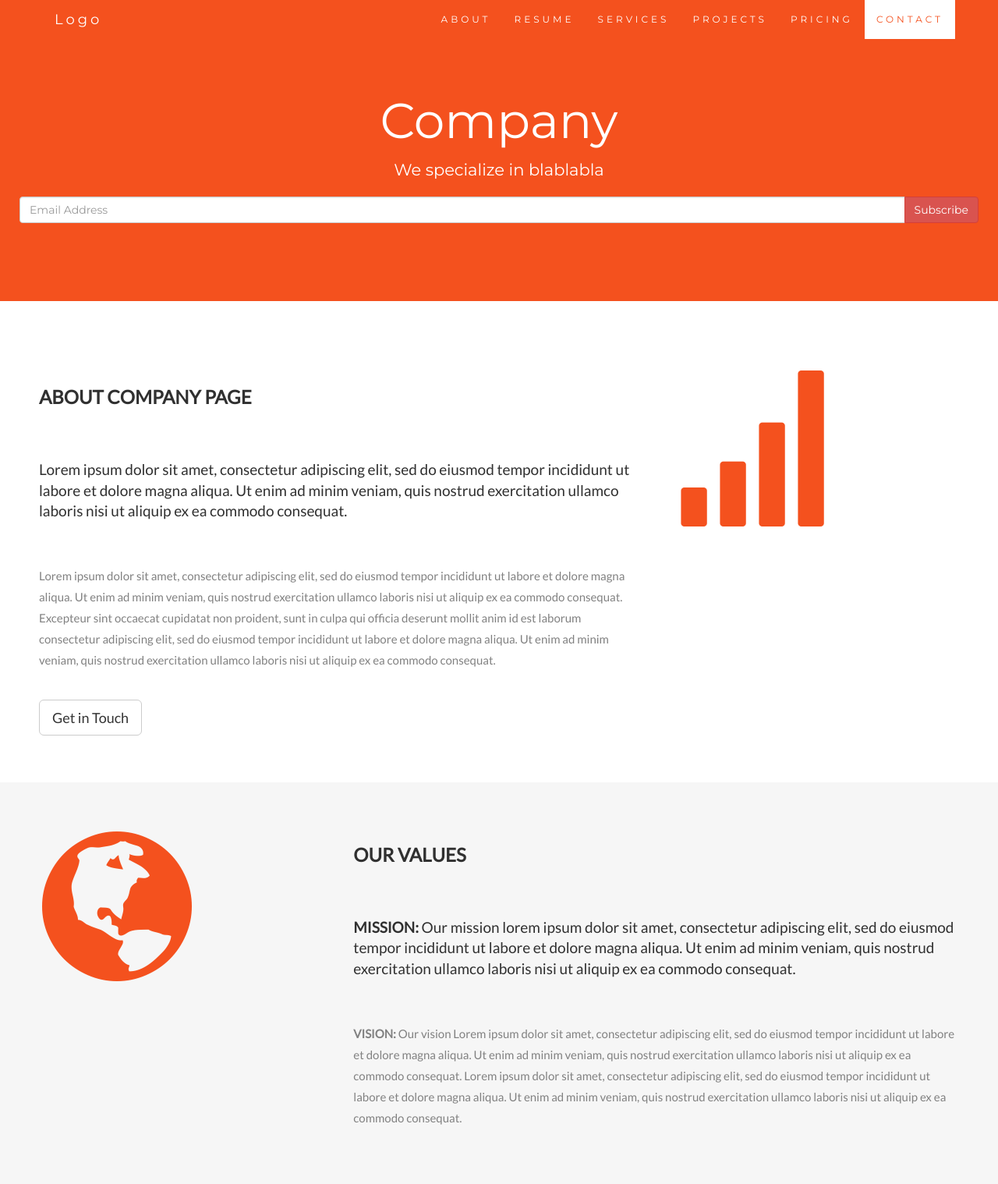
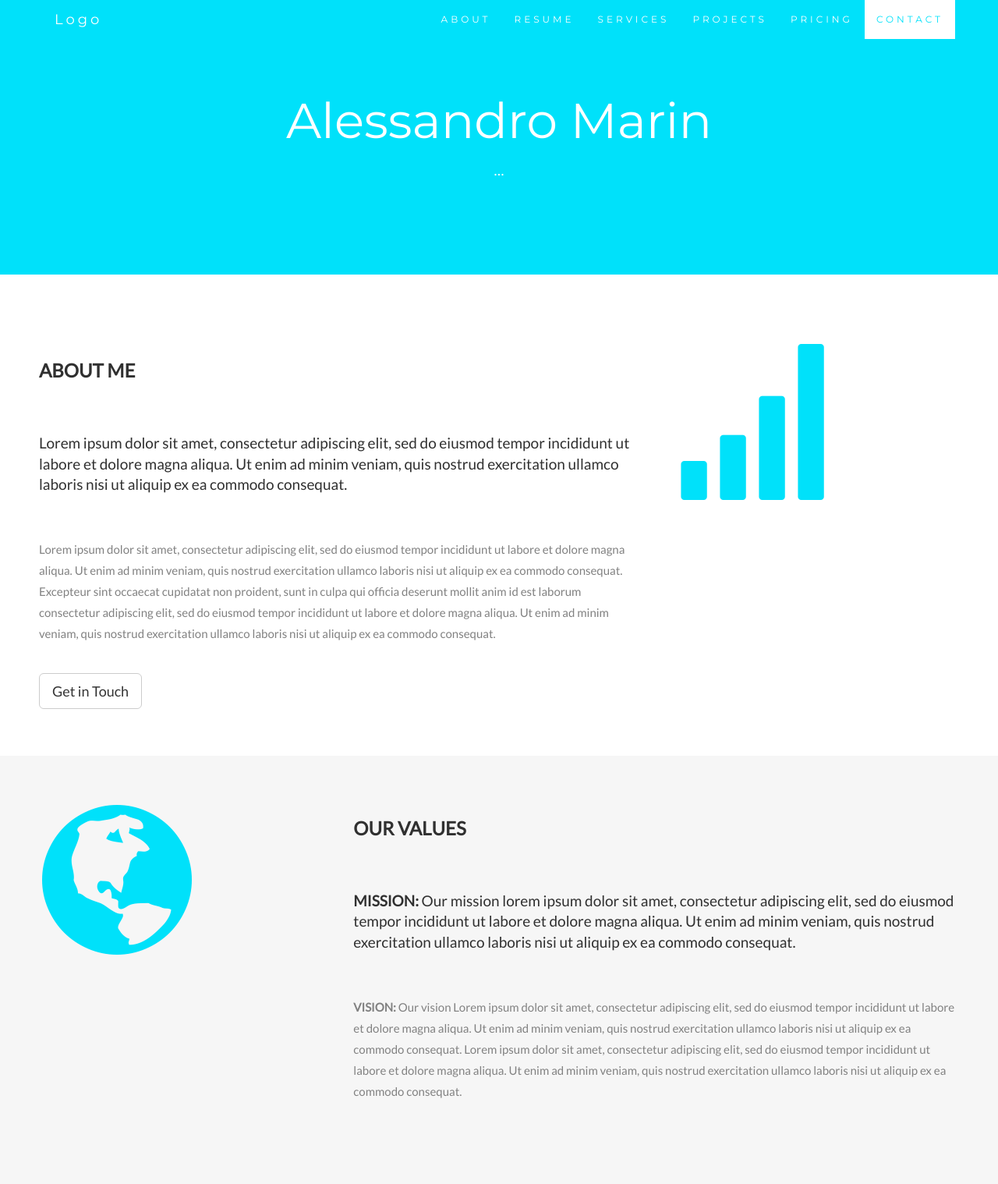
Before and after one commit to yslen7/Djangoresume, a Django app: page / in a window 1280 px wide. Shown: the top 1518 px of the page at 78% size. Run offline with Django 3.2, Linux system fonts and the light colour scheme; data comes from the database, SQL or seed files in the repository; data that the repository does not hold is empty; some libraries are stand-ins or nearby versions.

Commit message:
Fri Feb 23 08:32:04 EST 2018

```diff
--- a/resume/templates/resume/base.html
+++ b/resume/templates/resume/base.html
@@ -31,7 +31,7 @@
       margin-bottom: 30px;
   }
   .jumbotron {
-      background-color: #f4511e;
+      background-color: #00e1fa;
       color: #fff;
       padding: 100px 25px;
       font-family: Montserrat, sans-serif;
@@ -43,11 +43,11 @@
       background-color: #f6f6f6;
   }
   .logo-small {
-      color: #f4511e;
+      color: #00e1fa;
       font-size: 50px;
   }
   .logo {
-      color: #f4511e;
+      color: #00e1fa;
       font-size: 200px;
   }
   .thumbnail {
@@ -115,12 +115,12 @@
   }
   .panel-footer .btn {
       margin: 15px 0;
-      background-color: #f4511e;
+      background-color: #00e1fa;
       color: #fff;
   }
   .navbar {
       margin-bottom: 0;
-      background-color: #f4511e;
+      background-color: #00e1fa;
       z-index: 9999;
       border: 0;
       font-size: 12px !important;
@@ -216,23 +216,23 @@
 </nav>
 
 <div class="jumbotron text-center">
-  <h1>Company</h1>
-  <p>We specialize in blablabla</p>
-  <form>
+  <h1>Alessandro Marin</h1>
+  <p>...</p>
+  <!--<form>
     <div class="input-group">
       <input type="email" class="form-control" size="50" placeholder="Email Address" required>
       <div class="input-group-btn">
         <button type="button" class="btn btn-danger">Subscribe</button>
       </div>
     </div>
-  </form>
+  </form>-->
 </div>
 
 <!-- Container (About Section) -->
 <div id="about" class="container-fluid">
   <div class="row">
     <div class="col-sm-8">
-      <h2>About Company Page</h2><br>
+      <h2>About me</h2><br>
       <h4>Lorem ipsum dolor sit amet, consectetur adipiscing elit, sed do eiusmod tempor incididunt ut labore et dolore magna aliqua. Ut enim ad minim veniam, quis nostrud exercitation ullamco laboris nisi ut aliquip ex ea commodo consequat.</h4><br>
       <p>Lorem ipsum dolor sit amet, consectetur adipiscing elit, sed do eiusmod tempor incididunt ut labore et dolore magna aliqua. Ut enim ad minim veniam, quis nostrud exercitation ullamco laboris nisi ut aliquip ex ea commodo consequat. Excepteur sint occaecat cupidatat non proident, sunt in culpa qui officia deserunt mollit anim id est laborum consectetur adipiscing elit, sed do eiusmod tempor incididunt ut labore et dolore magna aliqua. Ut enim ad minim veniam, quis nostrud exercitation ullamco laboris nisi ut aliquip ex ea commodo consequat.</p>
       <br><button class="btn btn-default btn-lg">Get in Touch</button>
```
Also changed, not shown: other parts of resume/templates/resume/base.html (+11 -11 lines).
